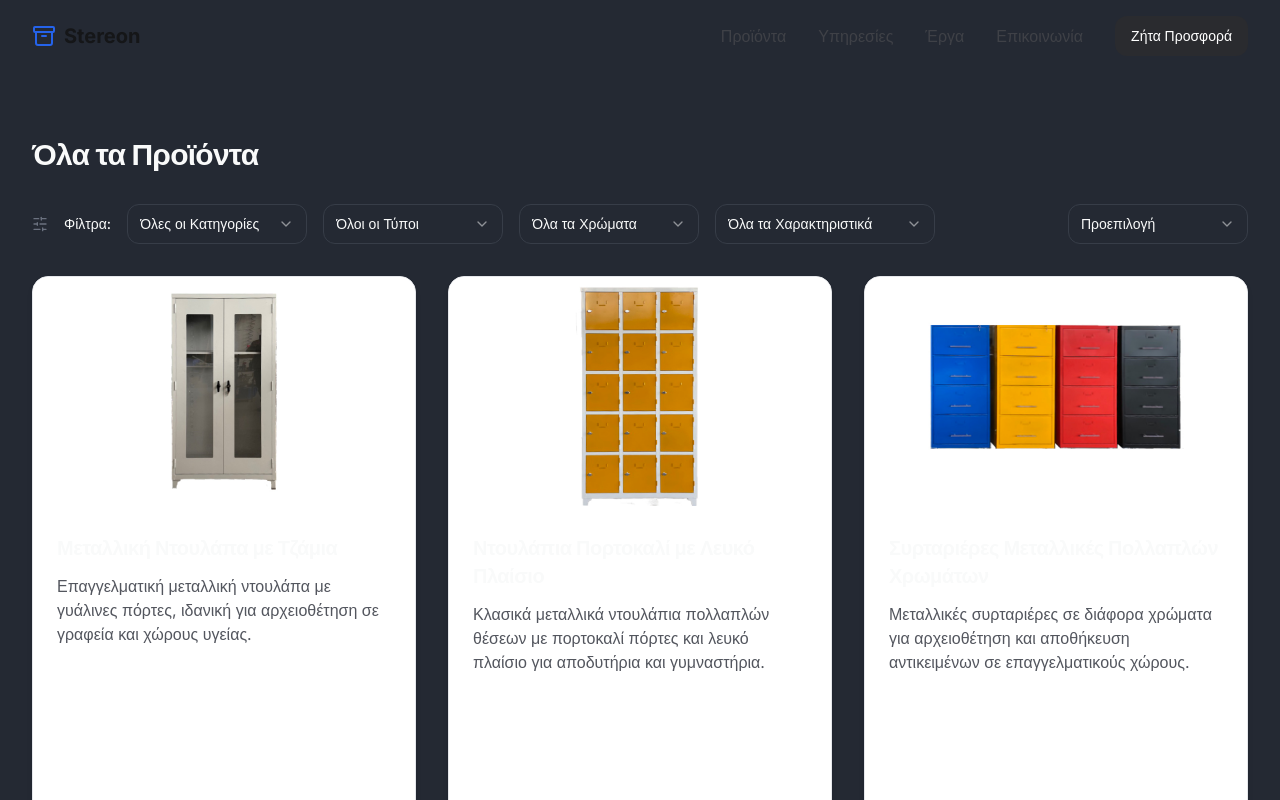
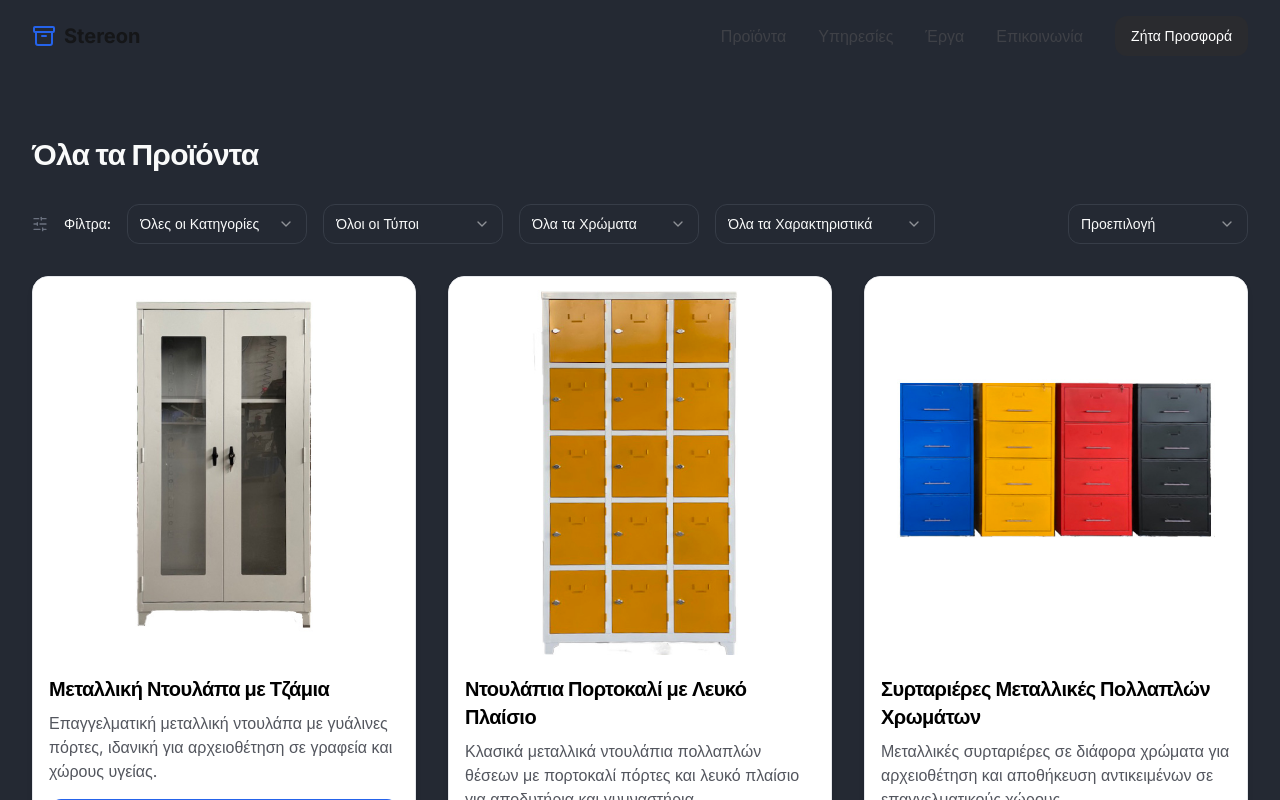
Before and after one commit to vagosdem/steel-space-design-site, a React (Vite) app: page /products in a window 1280 px wide. Shown: the top 800 px of the page. Built offline with nearby package versions, Linux system fonts and the light colour scheme.

Commit message:
Fix About Section and Products page
- Changed the rectangles to squares in the About section.
- Reduced the product frame size in the Products page.
- Made the product names in the Products page more visible with black letters.

```diff
--- a/src/components/AboutSection.tsx
+++ b/src/components/AboutSection.tsx
@@ -35,7 +35,7 @@ export default function AboutSection() {
 
             <div className="grid grid-cols-1 sm:grid-cols-2 gap-4 mb-6">
               <div className="flex gap-4">
-                <div className="bg-metal-700 p-2 rounded-lg shadow-sm">
+                <div className="bg-metal-700 p-2 rounded-lg shadow-sm h-10 w-10 flex items-center justify-center">
                   <Package className="h-6 w-6 text-blue-400" />
                 </div>
                 <div>
@@ -44,7 +44,7 @@ export default function AboutSection() {
                 </div>
               </div>
               <div className="flex gap-4">
-                <div className="bg-metal-700 p-2 rounded-lg shadow-sm">
+                <div className="bg-metal-700 p-2 rounded-lg shadow-sm h-10 w-10 flex items-center justify-center">
                   <Shield className="h-6 w-6 text-blue-400" />
                 </div>
                 <div>
@@ -53,7 +53,7 @@ export default function AboutSection() {
                 </div>
               </div>
               <div className="flex gap-4">
-                <div className="bg-metal-700 p-2 rounded-lg shadow-sm">
+                <div className="bg-metal-700 p-2 rounded-lg shadow-sm h-10 w-10 flex items-center justify-center">
                   <Clock className="h-6 w-6 text-blue-400" />
                 </div>
                 <div>
@@ -62,7 +62,7 @@ export default function AboutSection() {
                 </div>
               </div>
               <div className="flex gap-4">
-                <div className="bg-metal-700 p-2 rounded-lg shadow-sm">
+                <div className="bg-metal-700 p-2 rounded-lg shadow-sm h-10 w-10 flex items-center justify-center">
                   <Award className="h-6 w-6 text-blue-400" />
                 </div>
                 <div>
--- a/src/components/ProductShowcase.tsx
+++ b/src/components/ProductShowcase.tsx
@@ -49,11 +49,11 @@ export default function ProductShowcase({
               delay: 0.2
             }}
           >
-            <div className="bg-white transition-all duration-300 rounded-2xl mx-auto my-0 py-0">
+            <div className="transition-all duration-300 mx-auto my-0 py-0">
               <img
                 src={product.image}
                 alt={product.title}
-                className="w-full h-auto object-contain mx-auto max-h-[500px] rounded-xl"
+                className="w-full h-auto object-contain mx-auto max-h-[500px]"
               />
             </div>
           </motion.div>
@@ -76,7 +76,7 @@ export default function ProductShowcase({
             }}
           >
             <div>
-              <h2 className="text-3xl font-medium text-metal-900 mb-4">{product.title}</h2>
+              <h2 className="text-3xl font-medium text-black mb-4">{product.title}</h2>
               <p className="text-metal-600 text-lg mb-6">{product.description}</p>
               <div className="flex flex-col sm:flex-row gap-4">
                 <Link to={`/product/${product.id}`}>
--- a/src/pages/Products.tsx
+++ b/src/pages/Products.tsx
@@ -1,3 +1,4 @@
+
 import { useState, useEffect, useRef } from "react";
 import { useNavigate, useLocation } from "react-router-dom";
 import { Button } from "@/components/ui/button";
@@ -309,12 +310,12 @@ export default function Products() {
                   <img
                     src={product.image}
                     alt={product.title}
-                    className="w-auto h-auto max-w-full max-h-full object-contain transition-transform hover:scale-105 duration-500 rounded-xl"
+                    className="w-auto h-auto max-w-full max-h-full object-contain transition-transform hover:scale-105 duration-500"
                   />
                 </div>
-                <div className="p-6 flex flex-col h-full">
-                  <h3 className="text-xl font-semibold mb-3">{product.title}</h3>
-                  <p className="text-metal-600 mb-6 flex-grow">{product.description}</p>
+                <div className="p-4 flex flex-col">
+                  <h3 className="text-xl font-semibold mb-2 text-black">{product.title}</h3>
+                  <p className="text-metal-600 mb-4">{product.description}</p>
                   <div className="mt-auto">
                     <Button
                       onClick={() => handleProductClick(product.id)}
```
Also changed, not shown: src/index.css (line endings or trailing spaces).
